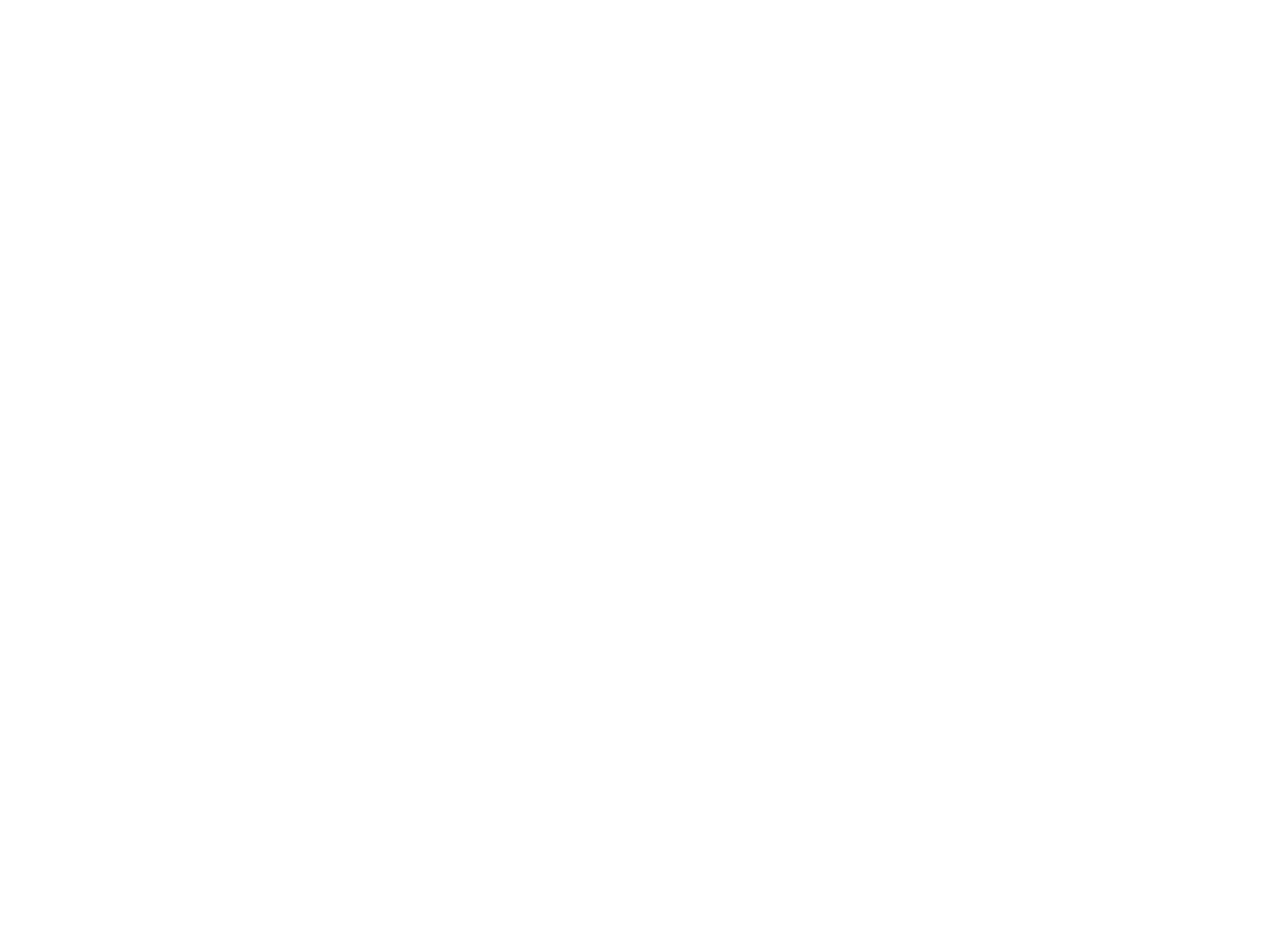
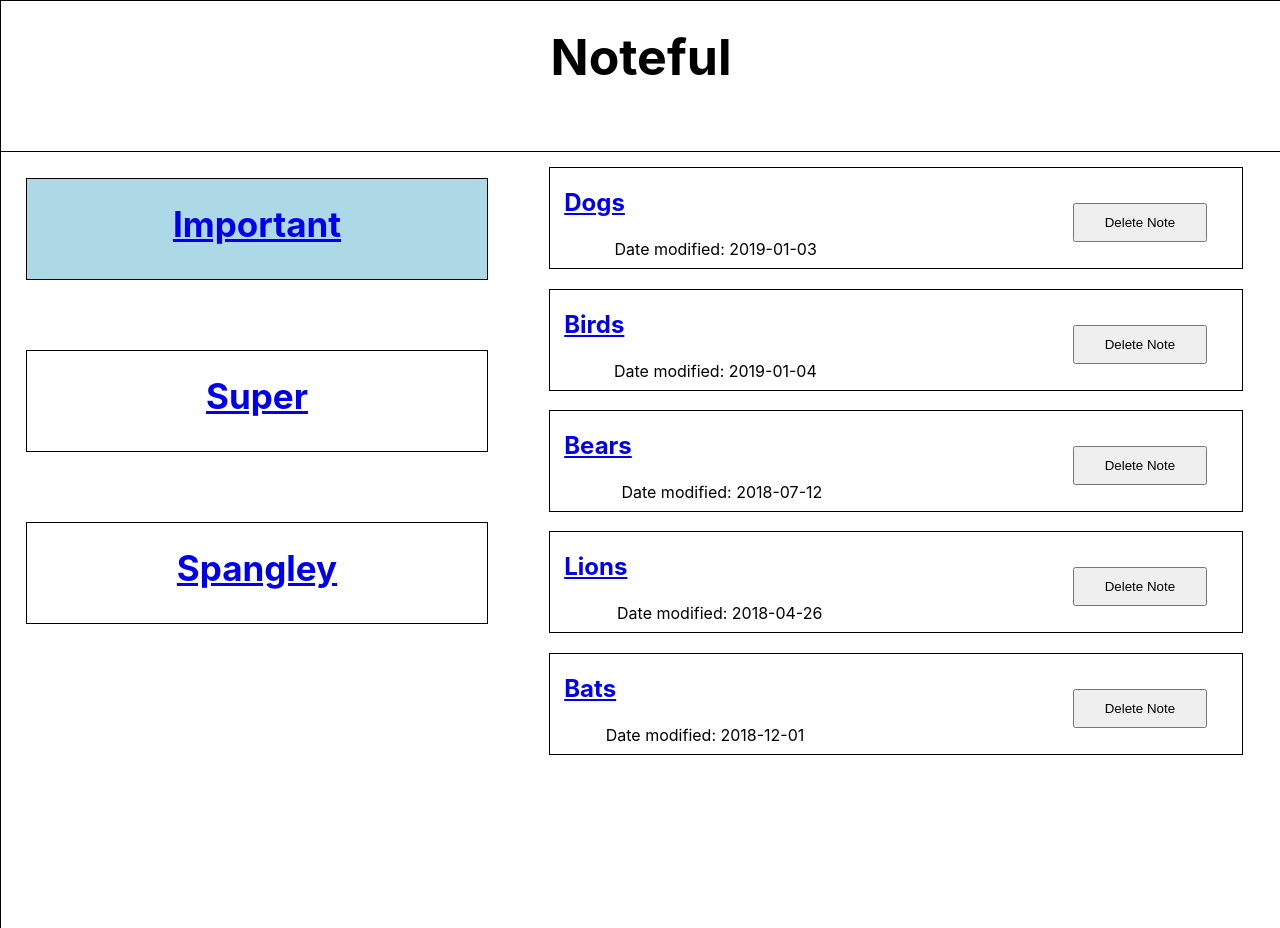
Before and after one commit to jakep5/noteful, a React (Create React App) app: page /folders/b0715efe-ffaf-11e8-8eb2-f2801f1b9fd1 in a window 1280 px wide. Before the commit the page ends 800 px from the top, so only its background shows below. Built offline with nearby package versions, Linux system fonts and the light colour scheme.

Commit message:
add code for FolderPage and NotePage components, add Link functionality

```diff
--- a/src/App.js
+++ b/src/App.js
@@ -11,14 +11,27 @@
       <Switch>
         <Route
           exact path="/"
-          render = {() => {
+          render = {({history}) => {
             return(
-            <MainPage  />
+              <MainPage
+                onClickTitle = {() => history.push("/")}/>
           )}} />
-        <Route path="/folders" component = {FolderPage} />
+        <Route
+          path="/folders/:folderId"
+          render = {({history}) => {
+            return (
+              <FolderPage
+                onClickTitle = {() => history.push("/")}/>
+            )}} />
         <Route
           path="/notes/:noteId"
-          component ={NotePage}/>
+          render = {({history}) => {
+            return (
+              <NotePage
+                onClickBack = {() => history.goBack()}
+                onClickTitle = {() => history.push("/")}/>
+            )
+          }}/>
       </Switch>
     </main>
   );
--- a/src/FolderPage/FolderPage.css
+++ b/src/FolderPage/FolderPage.css
@@ -0,0 +1,7 @@
+div.folderHolder {
+    margin-top: 50px;
+}
+
+div.highlighted {
+    background-color: lightblue;
+}
--- a/src/FolderPage/FolderPage.js
+++ b/src/FolderPage/FolderPage.js
@@ -1,12 +1,76 @@
 import React, { Component } from 'react'
 import './FolderPage.css';
+import '../MainPage/MainPage';
+import {withRouter} from 'react-router-dom';
+import { Link } from 'react-router-dom';
+import notesList from '../store'
+import '../NotePage/NotePage.css';
 
-export default class FolderPage extends Component {
-    render() {
-        return (
-            <div>
+function FolderPage(props) {
 
-            </div>
-        )
-    }
+    const folder = notesList.folders.find(f =>
+        f.id === props.match.params.folderId)
+
+    const noteArray = notesList.notes.filter( note =>
+        note.folderId === props.match.params.folderId)
+
+    let dateArray = [];
+
+    noteArray.map( note =>
+        dateArray.push((note.modified).substring(0,10)))
+
+    console.log(dateArray)
+
+
+    return (
+        <div>
+            <header className="appTitle">
+                <h1 className="title" onClick = {props.onClickTitle}>Noteful</h1>
+            </header>
+            <main>
+                <section className ="mainPage">
+                    <div className = "noteDisplay">
+                        {noteArray.map((note, index) =>
+                            <div className="noteHolder">
+                                <h2 className="noteName">
+                                    <Link to={`/notes/${note.id}`}>
+                                        {note.name}
+                                    </Link>
+                                </h2>
+                                <p className="modified">Date modified: {dateArray[index]}</p>
+                                <button className="deleteButton">Delete Note</button>
+                            </div>
+                        )}
+
+                    </div>
+                    <div className = "goBackDisplay">
+                        {notesList.folders.map(folder => {
+                            if (folder.id === props.match.params.folderId) {
+                                return (
+                                    <div className="folderHolder highlighted">
+                                        <h2 className="folderName">
+                                            <Link to={`/folders/${folder.id}`}>
+                                                {folder.name}
+                                            </Link>
+                                        </h2>
+                                    </div>
+                                )}
+                            else {
+                                return (
+                                    <div className="folderHolder">
+                                        <h2 className="folderName">
+                                            <Link to={`/folders/${folder.id}`}>
+                                                {folder.name}
+                                            </Link>
+                                        </h2>
+                                    </div>
+                                )}
+                        })}
+                    </div>
+                </section>
+            </main>
+        </div>
+    )
 }
+
+export default withRouter(FolderPage);
--- a/src/MainPage/MainPage.css
+++ b/src/MainPage/MainPage.css
@@ -24,7 +24,7 @@
 
 h2.folderName {
     position: relative;
-    top: 10%;
+    top: -5%;
 }
 
 p.modified {
@@ -36,7 +36,19 @@
 button.deleteButton {
     float: right;
     right: 5%;
+    top: 35%;
+    padding: 10px 30px;
     position: relative;
+}
+
+button.addNote {
+    float: right;
+    position: relative;
+    margin-top: 2%;
+    margin-right: 5%;
+    margin-bottom: 10px;
+    margin-left: 50px;
+    padding: 15px 50px;
 }
 
 button.addFolder {
--- a/src/MainPage/MainPage.js
+++ b/src/MainPage/MainPage.js
@@ -6,14 +6,16 @@
 
 export default class MainPage extends Component {
     render() {
+        const { onClickTitle} = this.props
         return (
             <div>
                 <header className="appTitle">
-                    <h1 className="title">Noteful</h1>
+                    <h1 className="title" onClick = {onClickTitle}>Noteful</h1>
                 </header>
                 <main>
                     <section className="mainPage">
                         <div className="notesHolder">
+                            <button className = "addNote">Add Note</button>
                             {notesList.notes.map(note =>
                                 <div className="noteHolder">
                                     <h2 className="noteName">
@@ -29,7 +31,11 @@
                         <div className="foldersHolder">
                             {notesList.folders.map(folder =>
                                 <div className="folderHolder">
-                                    <h2 className="folderName">{folder.name}</h2>
+                                    <h2 className="folderName">
+                                        <Link to={`/folders/${folder.id}`}>
+                                            {folder.name}
+                                        </Link>
+                                    </h2>
                                 </div>)}
                             <button className="addFolder">Add folder</button>
                         </div>
--- a/src/NotePage/NotePage.css
+++ b/src/NotePage/NotePage.css
@@ -9,6 +9,7 @@
     border: 1px solid black;
     border-top: 0px;
     border-bottom: 0px;
+    border-left: 0px;
 }
 
 div.goBackDisplay {
@@ -16,11 +17,51 @@
     text-align: center;
     height: 100%;
     width: 40%;
+    top: 16%;
     position: absolute;
-    top: 30%;
     overflow: auto;
     border: 1px solid black;
     border-top: 0px;
     border-right: 0px;
     border-bottom: 0px;
 }
+
+div.contentHolder {
+    overflow: auto;
+    width: 90%;
+    display: inline-block;
+}
+
+div.noteHolder {
+    display: inline-block;
+    height: 100px;
+    width: 90%;
+}
+
+h2.noteName {
+    float: left;
+}
+
+h2.folderName {
+    font-size: 35px;
+}
+
+p.modified {
+    float: left;
+    position: relative;
+    left: 0.5%;
+}
+
+button.deleteNote {
+    float: right;
+    position: relative;
+    right: 10%;
+    top: 30%;
+    padding: 15px 40px;
+}
+
+button.goBack {
+    padding: 20px 100px;
+    position: relative;
+    margin-top: 10%;
+}
--- a/src/NotePage/NotePage.js
+++ b/src/NotePage/NotePage.js
@@ -1,25 +1,44 @@
 import React from 'react'
 import './NotePage.css';
+import {Link} from 'react-router-dom';
 import notesList from '../store'
+import {withRouter} from 'react-router-dom';
 
 function NotePage(props) {
     const note = notesList.notes.find(n =>
         n.id === props.match.params.noteId)
+    let date = note.modified
+    let formattedDate = date.substring(0,10);
+
+    const folder = notesList.folders.find(f =>
+        f.id === note.folderId)
+
+
     return (
         <div>
             <header className="appTitle">
-                <h1 className="title">Noteful</h1>
+                <h1 className="title" onClick = {props.onClickTitle}>Noteful</h1>
             </header>
             <main>
-                <section className="mainPage"></section>
-                    <div class="noteDisplay">
-                        <h2>{note.name}</h2>
-                        <p>{note.content}</p>
+                <section className="mainPage">
+                    <div className="noteDisplay">
+                        <div className = "noteHolder">
+                            <h2 className="noteName">{note.name}</h2>
+                            <p className="modified">Modified on {formattedDate}</p>
+                            <button className="deleteNote">Delete note</button>
+                        </div>
+                        <div className = "contentHolder">
+                            <p className = "noteContent">{note.content}</p>
+                        </div>
                     </div>
-                    <div class="goBackDisplay"></div>
+                    <div class="goBackDisplay">
+                        <button className = "goBack" onClick={props.onClickBack}>Go Back</button>
+                        <h2 className = "folderName">Folder : {folder.name}</h2>
+                    </div>
+                </section>
             </main>
         </div>
     )
 }
 
-export default NotePage
+export default withRouter(NotePage);
```
